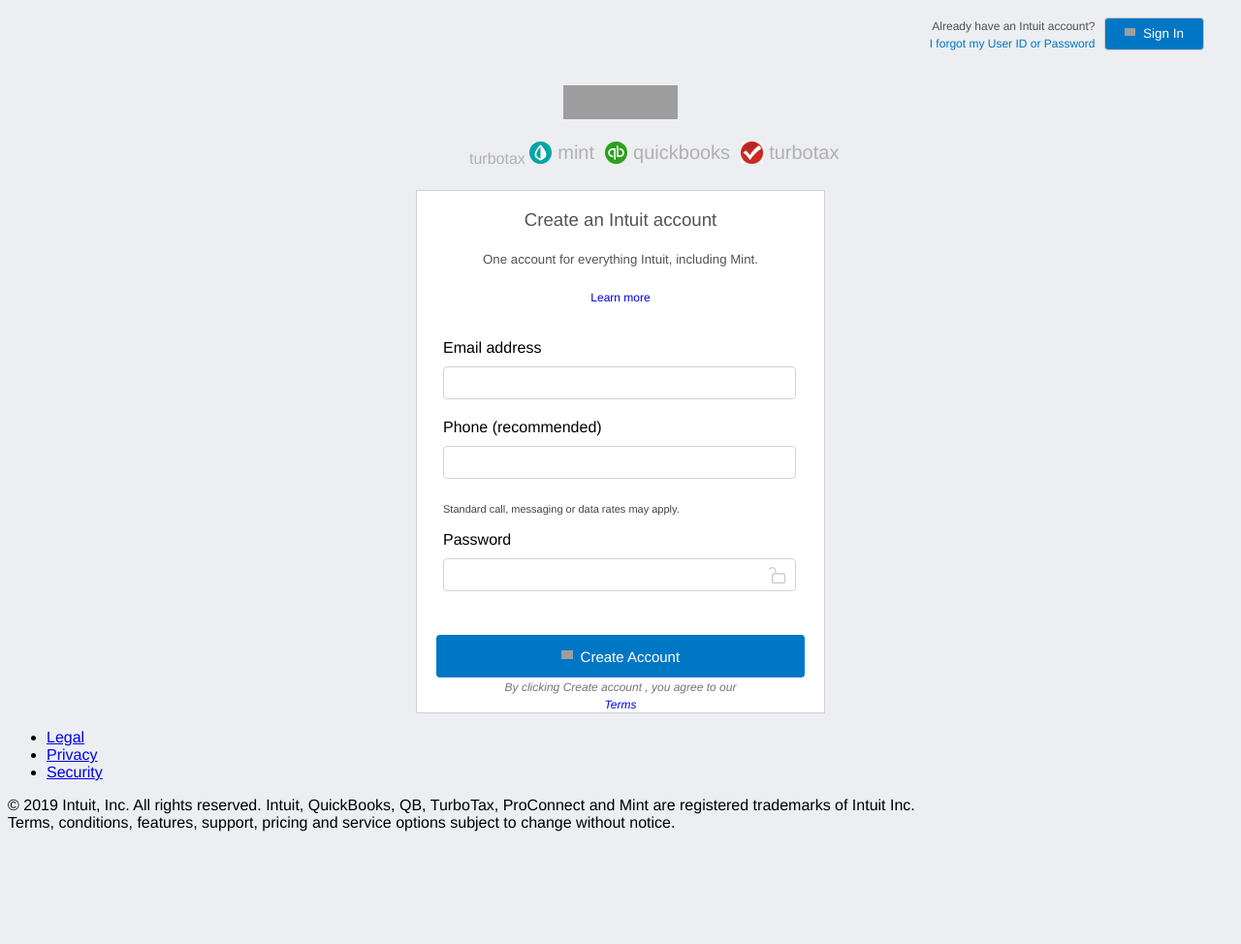
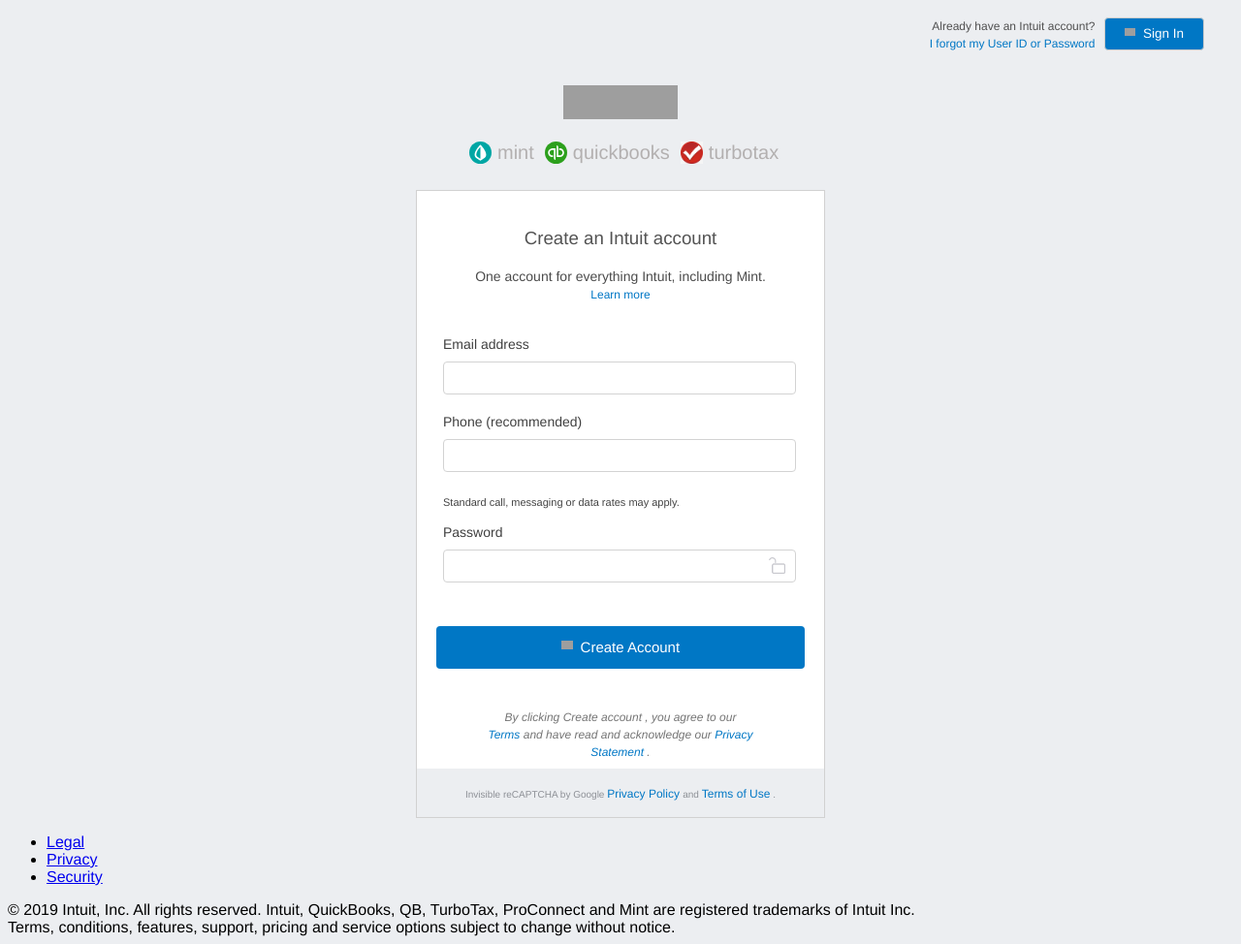
Before and after one commit to jabichris/Eras-Chris-html-form, a website: page index.html in a window 1280 px wide. Shown: the whole page at 97% size. Before the commit the page ends 866 px from the top, so only its background shows below. Drawn offline with Linux system fonts and the light colour scheme; grey boxes are pictures that could not be loaded.

Commit message:
add form footer

```diff
--- a/index.css
+++ b/index.css
@@ -90,7 +90,7 @@
 .form-header {
   margin-left: 42px;
 }
-.form-header img{
+.form-header img {
   width: 23px;
   height: 23px;
 }
@@ -113,6 +113,7 @@
 .form-signup h3 {
   font-weight: lighter;
   color: #535353;
+  margin-top: 38px;
 }
 .form-signup h5 {
   font-weight: lighter;
@@ -132,6 +133,12 @@
   flex-direction: column;
   align-items: flex-start;
   margin: 15px;
+}
+.form-fieldset label {
+  font-weight: 400;
+  color: #404040;
+  font-size: 14px;
+  text-align: left;
 }
 .form-fieldset input {
   border-width: 1px;
@@ -170,7 +177,6 @@
 #btn-image {
   height: 1em;
   width: 0.8em;
-  /* margin-top: 2px; */
   margin-right: 4px;
   vertical-align: text-top;
   display: inline-block;
@@ -191,11 +197,46 @@
 }
 .form-footer {
   text-align: center;
+  height: 63px;
+  width: 295px;
+  margin: auto;
+  padding-top: 40px;
 }
 .terms {
   font-style: italic;
   color: #757575;
   font-size: 12px;
 }
-#terms-text {
+#terms-text a {
+  color: #0077c5;
+  font-weight: 400;
 }
+.policies {
+  padding: 16px;
+  text-align: center;
+  background-color: #eceef1;
+}
+.terms-of-use {
+  font-size: 10px;
+  color: #8d9096;
+  width: 420px;
+  height: auto;
+}
+.terms-of-use a {
+  color: #0077c5;
+}
+.header-prompt {
+  color: #4c4c4c;
+  font-size: 14px;
+  line-height: 1.2;
+  padding-top: 20px;
+  width: 295px;
+}
+.header-prompt a {
+  font-size: 12px;
+  color: #0077c5;
+}
+.sub-header {
+  width: 318px;
+  margin: auto;
+}
--- a/index.html
+++ b/index.html
@@ -38,15 +38,11 @@
             <div class="form-header">
               <ul>
                 <li>
-                  <a href="#">turbotax</a>
-
-
                   <img
                     src="images/mint-favicon.svg"
                     rel="shortcut icon"
                     alt="turbotax"
                   />
-                  </a>
                 </li>
                 <li>
                   <span>
@@ -72,7 +68,8 @@
                     <img
                       src="images/turbotax.jpg"
                       rel="shortcut icon"
-                      alt="turbotax"   />
+                      alt="turbotax"
+                    />
                   </a>
                 </li>
                 <li>
@@ -84,10 +81,15 @@
             </div>
           </div>
           <section class="form">
+            <section class="form-part">
               <form class="form-signup">
                 <h3>Create an Intuit account</h3>
-              <h5>One account for everything Intuit, including Mint.</h5>
+                <div class="sub-header">
+                  <span class="header-prompt">
+                    One account for everything Intuit, including Mint.
                     <a href="#">Learn more</a>
+                  </span>
+                </div>
                 <fieldset class="form-fieldset">
                   <label for="email">Email address</label>
                   <input id="email" type="email" name="email" required />
@@ -121,36 +123,69 @@
                       <a href="https://www.mint.com/terms" target="_blank"
                         >Terms</a
                       >
+                      <span>
+                        and have read and acknowledge our
+                      </span>
+                      <a
+                        href="https://security.intuit.com/privacy"
+                        target="_blank"
+                        >Privacy Statement</a
+                      >
+                    </span>
+                    .
+                  </span>
+                </footer>
+                <section class="policies">
+                  <span class="terms-of-use">
+                    <span>
+                      Invisible reCAPTCHA by Google
+                      <a
+                        href="https://www.google.com/intl/en/policies/privacy/"
+                        target="_blank"
+                      >
+                        Privacy Policy
+                      </a>
+                      <span>
+                        and
+                      </span>
+                      <a
+                        href="https://www.google.com/intl/en/policies/terms/"
+                        target="_blank"
+                        >Terms of Use</a
+                      >
+                      .
                     </span>
                   </span>
-              </footer>
+                </section>
               </form>
+            </section>
           </section>
         </div>
         <footer>
           <div class="footer-row">
             <ul class="footer-link-container">
               <li>
-                  <a href="#"target="_blank">Legal</a>
+                <a href="#" target="_blank">Legal</a>
               </li>
               <li>
-                  <a href="#"target="_blank">Privacy</a>
+                <a href="#" target="_blank">Privacy</a>
               </li>
               <li>
-                  <a href="#"target="_blank">Security</a>
+                <a href="#" target="_blank">Security</a>
               </li>
             </ul>
           </div>
           <div class="footer-row footer-copyright">
             <span>
-             &copy; 2019 Intuit, Inc. All rights reserved. Intuit, QuickBooks, QB, TurboTax, ProConnect and Mint are registered trademarks of Intuit Inc.  <br>  Terms, conditions, features, support, pricing and service options subject to change without notice.
+              &copy; 2019 Intuit, Inc. All rights reserved. Intuit, QuickBooks,
+              QB, TurboTax, ProConnect and Mint are registered trademarks of
+              Intuit Inc. <br />
+              Terms, conditions, features, support, pricing and service options
+              subject to change without notice.
             </span>
           </div>
-  </div>
         </footer>
-
       </section>
     </section>
-
   </body>
 </html>
```
Lines whose indentation alone changed are shown as unchanged.
